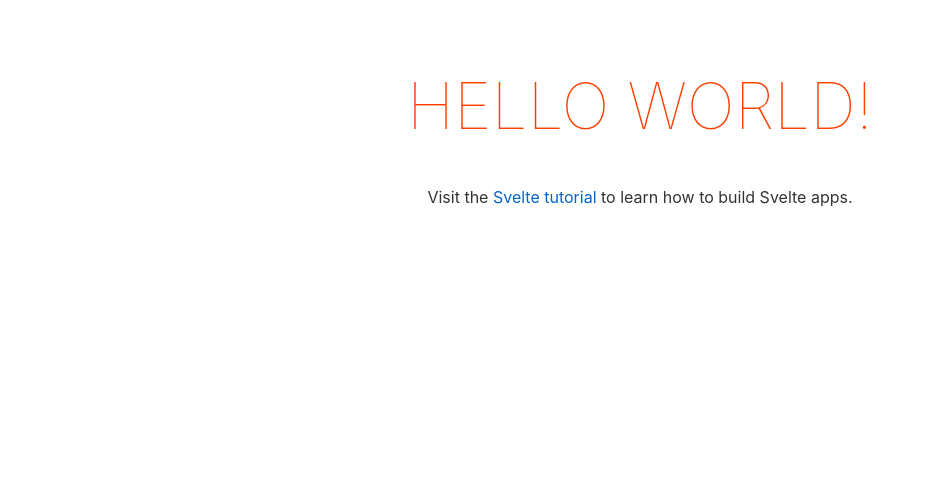
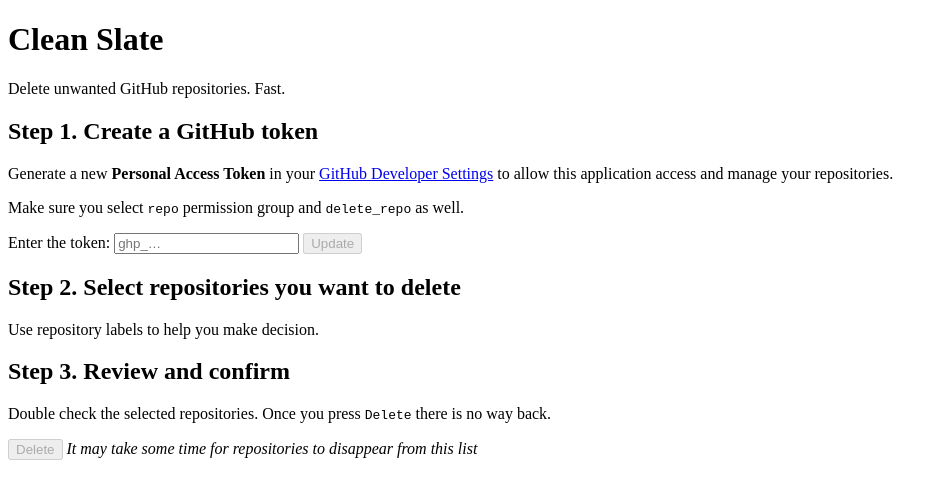
Before and after one commit to RiverSongFox/clean-slate, a Svelte app: page / in a window 1280 px wide. Shown: the top 498 px of the page, without its empty margins (0-948 px from the left). Built offline with nearby package versions, Linux system fonts and the light colour scheme.

Commit message:
feat: implement core functionality

```diff
--- a/public/global.css
+++ /dev/null
@@ -1,63 +0,0 @@
-html, body {
-	position: relative;
-	width: 100%;
-	height: 100%;
-}
-
-body {
-	color: #333;
-	margin: 0;
-	padding: 8px;
-	box-sizing: border-box;
-	font-family: -apple-system, BlinkMacSystemFont, "Segoe UI", Roboto, Oxygen-Sans, Ubuntu, Cantarell, "Helvetica Neue", sans-serif;
-}
-
-a {
-	color: rgb(0,100,200);
-	text-decoration: none;
-}
-
-a:hover {
-	text-decoration: underline;
-}
-
-a:visited {
-	color: rgb(0,80,160);
-}
-
-label {
-	display: block;
-}
-
-input, button, select, textarea {
-	font-family: inherit;
-	font-size: inherit;
-	-webkit-padding: 0.4em 0;
-	padding: 0.4em;
-	margin: 0 0 0.5em 0;
-	box-sizing: border-box;
-	border: 1px solid #ccc;
-	border-radius: 2px;
-}
-
-input:disabled {
-	color: #ccc;
-}
-
-button {
-	color: #333;
-	background-color: #f4f4f4;
-	outline: none;
-}
-
-button:disabled {
-	color: #999;
-}
-
-button:not(:disabled):active {
-	background-color: #ddd;
-}
-
-button:focus {
-	border-color: #666;
-}
--- a/public/index.html
+++ b/public/index.html
@@ -7,7 +7,6 @@
 	<title>Svelte app</title>
 
 	<link rel='icon' type='image/png' href='/favicon.png'>
-	<link rel='stylesheet' href='/global.css'>
 	<link rel='stylesheet' href='/build/bundle.css'>
 
 	<script defer src='/build/bundle.js'></script>
--- a/src/App.svelte
+++ b/src/App.svelte
@@ -1,30 +1,138 @@
 <script>
-	export let name;
+  const API = "https://api.github.com";
+
+  let token = "";
+  let repositories = [];
+  let marked = [];
+
+  async function getUserRepos(page = 1) {
+    const response = await fetch(`${API}/user/repos?page=${page}`, {
+      headers: {
+        Authorization: `token ${token}`,
+      },
+    });
+
+    return await response.json();
+  }
+
+  async function fetchRepositories() {
+    repositories = [];
+
+    for (let page = 1; ; page++) {
+      const chunk = await getUserRepos(page);
+
+      repositories = [...repositories, ...chunk];
+
+      if (chunk.length === 0) {
+        break;
+      }
+
+      if (page > 5) {
+        break;
+      }
+    }
+  }
+
+  async function deleteRepositories() {
+    for (const repo of repositories) {
+      if (marked.includes(repo.id) === false) {
+        continue;
+      }
+
+      await fetch(`${API}/repos/${repo.owner.login}/${repo.name}`, {
+        method: "DELETE",
+        headers: {
+          Authorization: `token ${token}`,
+        },
+      });
+    }
+
+    return fetchRepositories();
+  }
 </script>
 
+<header>
+  <h1>Clean Slate</h1>
+  <p>Delete unwanted GitHub repositories. Fast.</p>
+</header>
+
 <main>
-	<h1>Hello {name}!</h1>
-	<p>Visit the <a href="https://svelte.dev/tutorial">Svelte tutorial</a> to learn how to build Svelte apps.</p>
+  <section>
+    <header>
+      <h2>Step 1. Create a GitHub token</h2>
+      <p>
+        Generate a new <strong>Personal Access Token</strong> in your
+        <a
+          ref="noopener noreferrer"
+          href="https://github.com/settings/tokens"
+          target="_blank"
+        >
+          GitHub Developer Settings
+        </a> to allow this application access and manage your repositories.
+      </p>
+
+      <p>
+        Make sure you select <samp>repo</samp> permission group and
+        <samp>delete_repo</samp> as well.
+      </p>
+    </header>
+
+    <form>
+      <label>
+        Enter the token:
+        <input type="password" placeholder="ghp_…" bind:value={token} />
+      </label>
+      <input
+        type="button"
+        value="Update"
+        disabled={!token}
+        on:click={fetchRepositories}
+      />
+    </form>
+  </section>
+
+  <section>
+    <header>
+      <h2>Step 2. Select repositories you want to delete</h2>
+      <p>Use repository labels to help you make decision.</p>
+    </header>
+  </section>
+
+  <section>
+    <header>
+      <h2>Step 3. Review and confirm</h2>
+      <p>
+        Double check the selected repositories. Once you press <samp
+          >Delete</samp
+        > there is no way back.
+      </p>
+    </header>
+
+    <ul>
+      {#each repositories as repository (repository.id)}
+        <li>
+          <label>
+            <input
+              type="checkbox"
+              bind:group={marked}
+              value={repository.id}
+              disabled={repository.permissions.admin === false}
+            />
+            {repository.full_name}
+          </label>
+        </li>
+      {/each}
+    </ul>
+
+    <label>
+      <input
+        type="button"
+        value="Delete"
+        disabled={!marked.length}
+        on:click={deleteRepositories}
+      />
+
+      <i>It may take some time for repositories to disappear from this list</i>
+    </label>
+  </section>
 </main>
-
-<style>
-	main {
-		text-align: center;
-		padding: 1em;
-		max-width: 240px;
-		margin: 0 auto;
-	}
-
-	h1 {
-		color: #ff3e00;
-		text-transform: uppercase;
-		font-size: 4em;
-		font-weight: 100;
-	}
-
-	@media (min-width: 640px) {
-		main {
-			max-width: none;
-		}
-	}
-</style>
--- a/src/main.js
+++ b/src/main.js
@@ -1,10 +1,7 @@
 import App from './App.svelte';
 
 const app = new App({
-	target: document.body,
-	props: {
-		name: 'world'
-	}
+	target: document.body
 });
 
 export default app;
```
